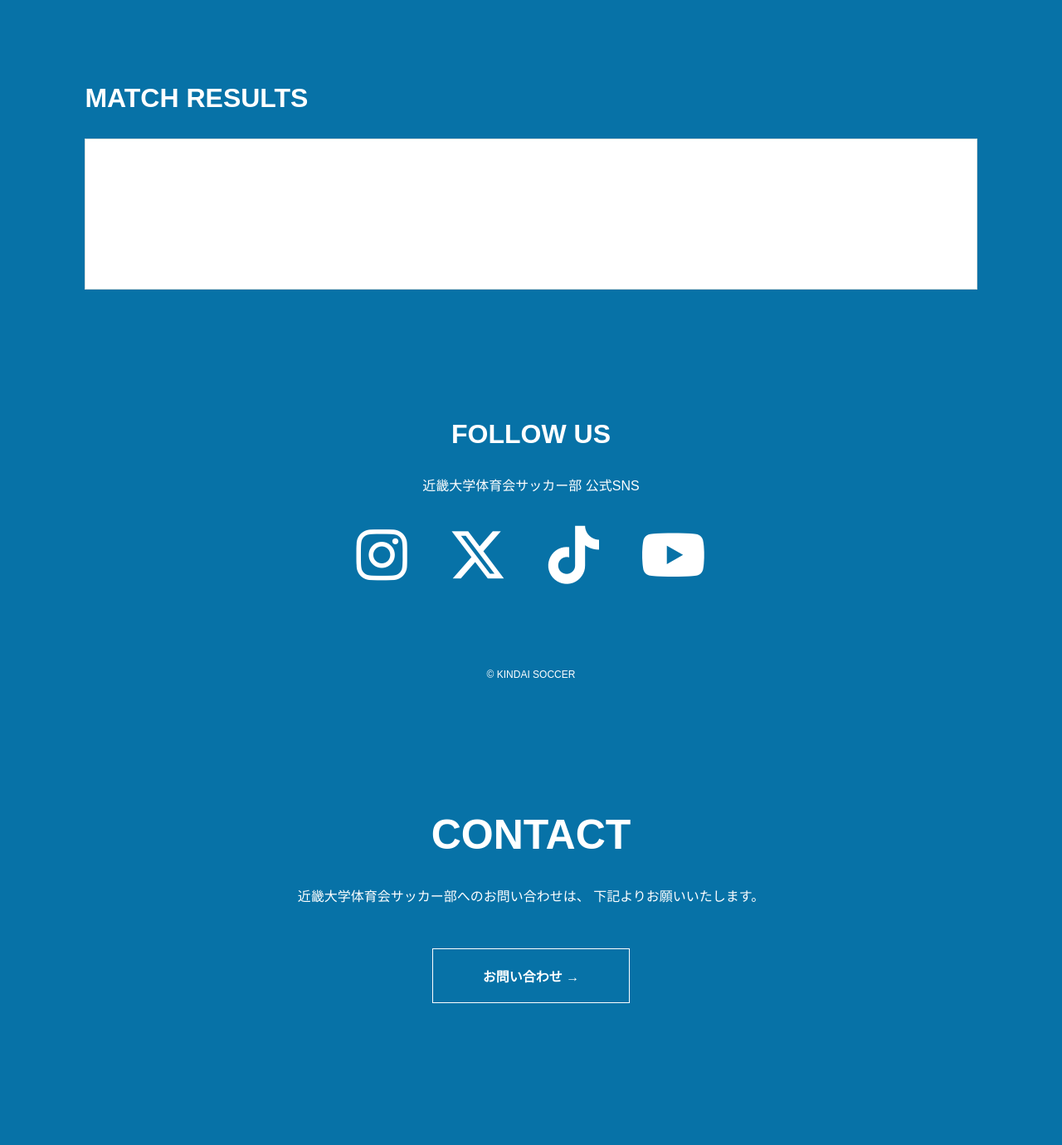
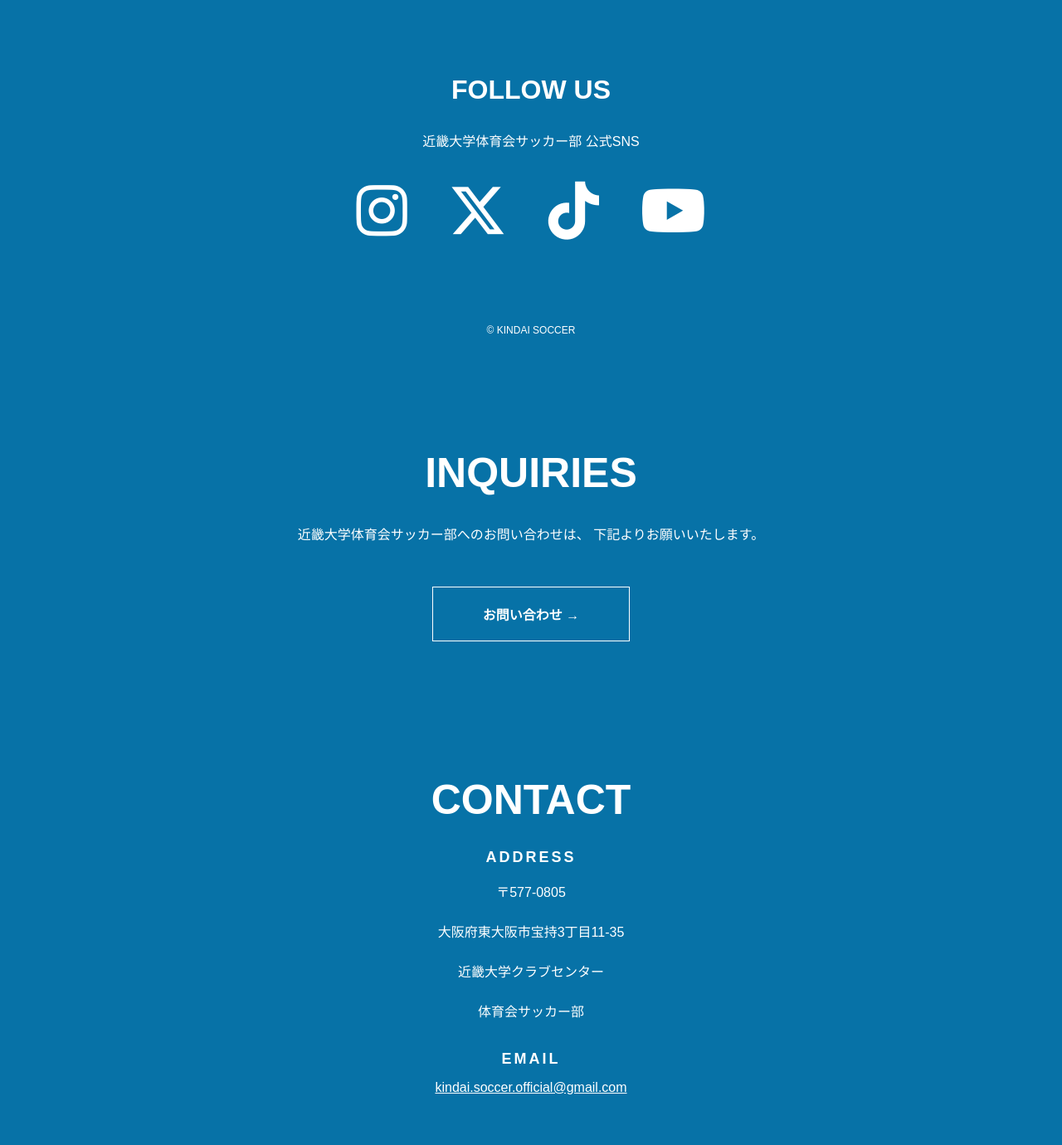
Before and after one commit to kindaisoccerofficial-cpu/kindaisoccerofficial-cpu.github.io, a plain HTML site: page index.html in a window 1280 px wide. Shown: the part 1879-3259 px from the top of the page at 83% size. Before the commit the page ends 3168 px from the top, so only its background shows below. Drawn offline with nearby package versions, Linux system fonts and the light colour scheme; no server answers.

Commit message:
Add files via upload

```diff
--- a/index.html
+++ b/index.html
@@ -524,6 +524,39 @@
     font-size: 24px;
   }
 }
+html {
+  scroll-behavior: smooth;
+}
+
+#contact {
+  scroll-margin-top: 100px;
+}
+#contact {
+  padding: 60px 5%;
+  text-align: center;
+  color: white;
+  scroll-margin-top: 100px;
+}
+
+.contact-info h3 {
+  font-size: 18px;
+  letter-spacing: 3px;
+  margin-top: 30px;
+  margin-bottom: 15px;
+}
+
+.contact-info p {
+  line-height: 1.8;
+}
+
+.contact-info a {
+  color: white;
+  overflow-wrap: anywhere;
+}
+
+html {
+  scroll-behavior: smooth;
+}
 </style>
 </head>
 
@@ -544,7 +577,7 @@
   <a href="players.html">PLAYERS</a>
   <a href="match.html">MATCH</a>
   <a href="news.html">NEWS</a>
-  <a href="#about">ABOUT</a>
+  <a href="index.html#contact">ABOUT</a>
 </nav>
 
   </header>
@@ -608,17 +641,6 @@
   <p id="standings-error"></p>
 </section>
 
-  <section id="match">
-    <h2>MATCH RESULTS</h2>
-    <div class="cards">
-      <a href="match.html" class="match-link">
-  <div class="card">
-    <h3>MATCH LIST</h3>
-    <p>試合日程・結果</p>
-  </div>
-</a>
-    </div>
-  </section>
 
   <section id="sns">
   <h2>FOLLOW US</h2>
@@ -706,7 +728,7 @@ fetch(homeNewsURL)
   });
 </script>
 <section id="contact">
-  <h2>CONTACT</h2>
+  <h2>INQUIRIES</h2>
 
   <p>近畿大学体育会サッカー部へのお問い合わせは、
     下記よりお願いいたします。</p>
@@ -1009,5 +1031,21 @@ document.querySelectorAll("header nav a").forEach(link => {
   });
 })();
 </script>
+<section id="contact">
+  <h2>CONTACT</h2>
+
+  <div class="contact-info">
+    <h3>ADDRESS</h3>
+    <p>〒577-0805</p>
+    <p>大阪府東大阪市宝持3丁目11-35</p>
+    <p>近畿大学クラブセンター</p>
+    <p>体育会サッカー部</p>
+
+    <h3>EMAIL</h3>
+    <a href="mailto:kindai.soccer.official@gmail.com">
+      kindai.soccer.official@gmail.com
+    </a>
+  </div>
+</section>
 </body>
 </html>
```
